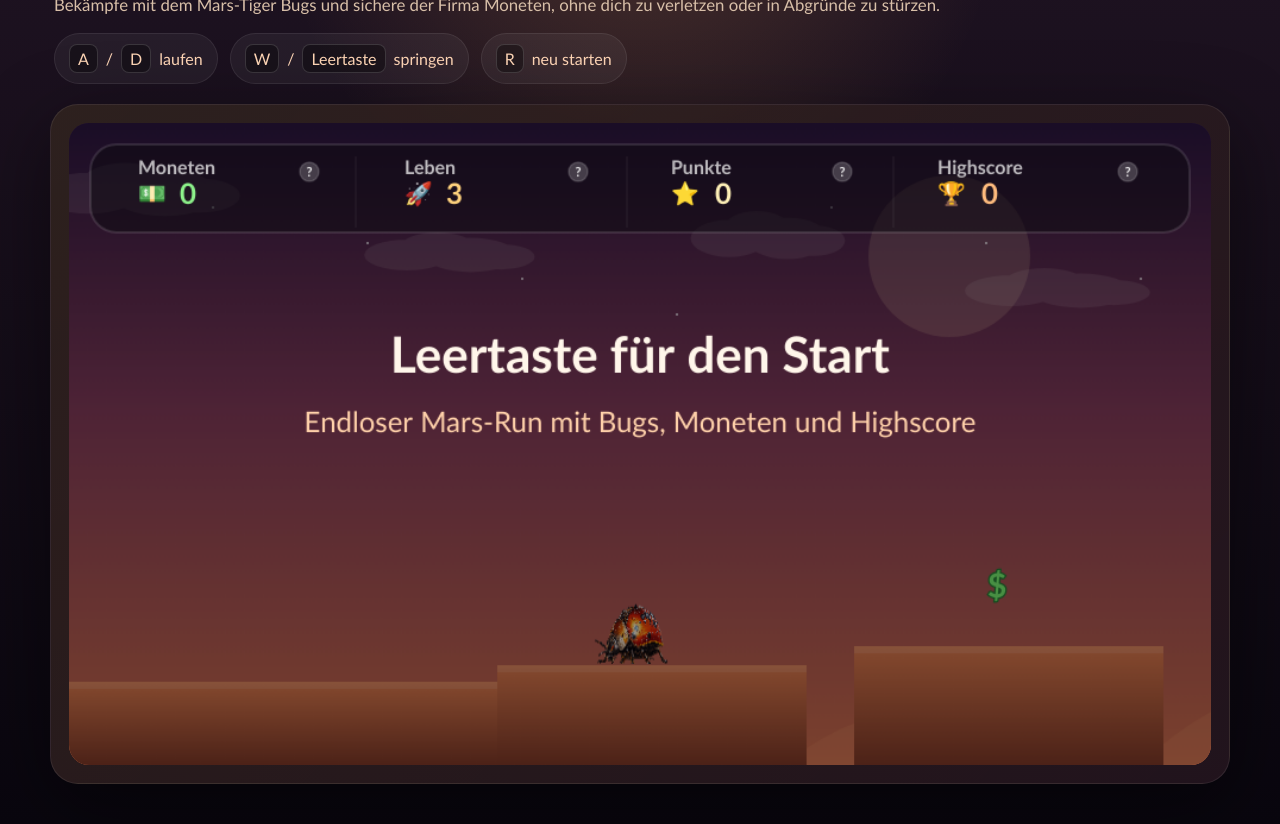
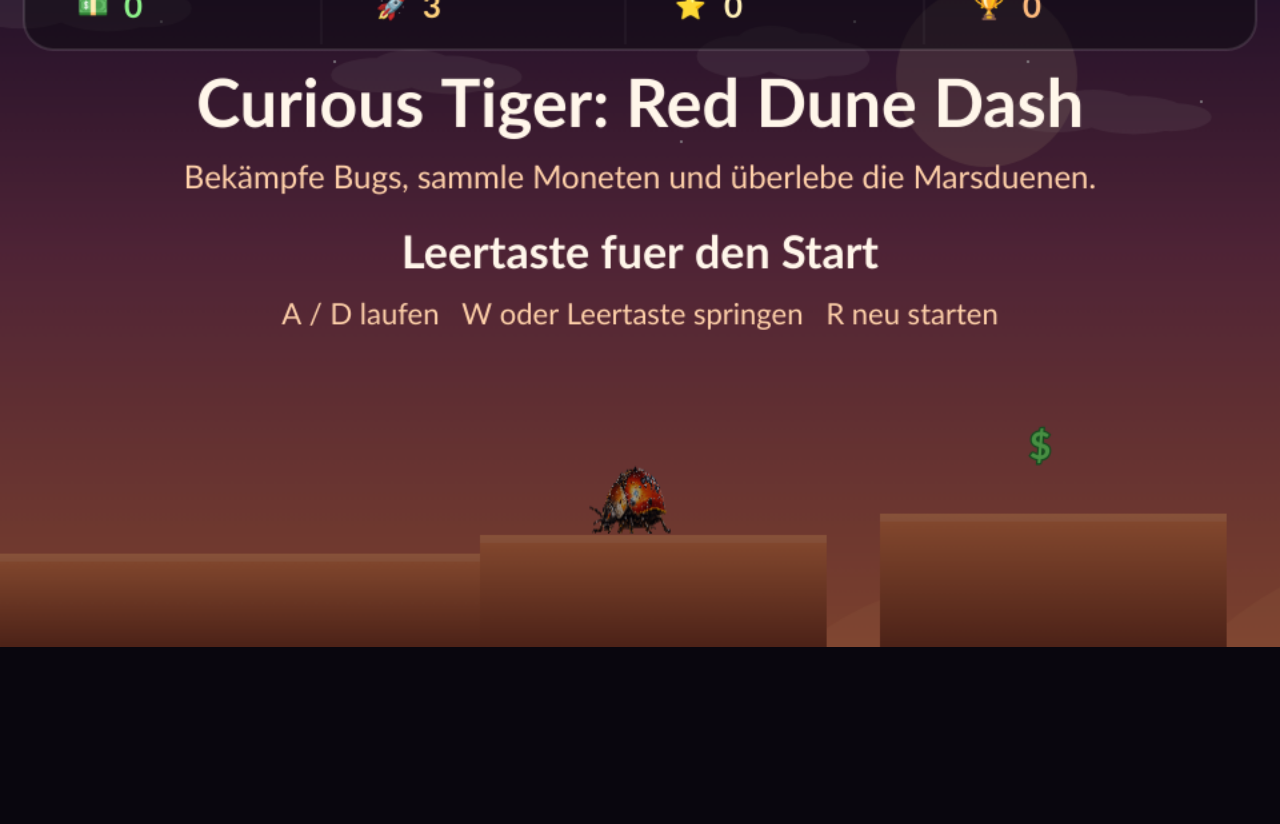
Before and after one commit to mneis42/red-dune-dash, a plain HTML site: page index.html in a window 1280 px wide. Shown: the part 113-937 px from the top of the page. After the commit the page ends 800 px from the top, so only its background shows below. Drawn offline with Linux system fonts and the light colour scheme.

Commit message:
Remove hero section and controls from index.html, and adjust styles.css and game-endless.js for canvas-only mode.

```diff
--- a/game-endless.js
+++ b/game-endless.js
@@ -9,8 +9,7 @@ let statusMessage = "Bereit für den Start";
 let orientationLocked = false;
 
 function syncCanvasOnlyMode() {
-  const canvasOnly = isTouchDevice && window.innerWidth > window.innerHeight;
-  document.body.classList.toggle("canvas-only", canvasOnly);
+  document.body.classList.add("canvas-only");
 }
 
 const mobileHud = {
@@ -1254,15 +1253,21 @@ function drawOverlay() {
   ctx.fillRect(0, 0, canvas.width, canvas.height);
 
   ctx.fillStyle = "#fff6ea";
-  ctx.font = "700 42px Trebuchet MS";
+  ctx.font = "700 50px Trebuchet MS";
   if (gameState === "ready") {
-    ctx.fillText(isTouchDevice ? "Tippe zum Starten" : "Leertaste für den Start", canvas.width / 2, 210);
+    ctx.fillText("Curious Tiger: Red Dune Dash", canvas.width / 2, 150);
     ctx.font = "24px Trebuchet MS";
     ctx.fillStyle = "#ffd1aa";
+    ctx.fillText("Bekämpfe Bugs, sammle Moneten und überlebe die Marsduenen.", canvas.width / 2, 196);
+    ctx.font = "700 34px Trebuchet MS";
+    ctx.fillStyle = "#fff6ea";
+    ctx.fillText(isTouchDevice ? "Tippe zum Starten" : "Leertaste fuer den Start", canvas.width / 2, 256);
+    ctx.font = "22px Trebuchet MS";
+    ctx.fillStyle = "#ffd1aa";
     ctx.fillText(
-      isTouchDevice ? "Tippe auf das Spiel oder auf Springen" : "Endloser Mars-Run mit Bugs, Moneten und Highscore",
+      isTouchDevice ? "Tippe auf das Spiel oder auf Springen" : "A / D laufen   W oder Leertaste springen   R neu starten",
       canvas.width / 2,
-      260
+      298
     );
   } else if (gameState === "lost") {
     ctx.fillText("Game over", canvas.width / 2, 175);
--- a/index.html
+++ b/index.html
@@ -9,18 +9,6 @@
 </head>
 <body>
   <main class="game-shell">
-    <section class="hero">
-      <h1>Curious Tiger: Red Dune Dash</h1>
-      <p class="intro">
-        Bekämpfe mit dem Mars-Tiger Bugs und sichere der Firma Moneten, ohne dich zu verletzen oder in Abgründe zu stürzen.
-      </p>
-      <div class="controls">
-        <span><kbd>A</kbd> / <kbd>D</kbd> laufen</span>
-        <span><kbd>W</kbd> / <kbd>Leertaste</kbd> springen</span>
-        <span><kbd>R</kbd> neu starten</span>
-      </div>
-    </section>
-
     <section class="play-area">
       <canvas id="game" width="960" height="540" aria-label="Mars Tiger Jump and Run"></canvas>
     </section>
--- a/styles.css
+++ b/styles.css
@@ -25,107 +25,18 @@ body {
   user-select: none;
   -webkit-user-select: none;
   -webkit-touch-callout: none;
-  background:
-    radial-gradient(circle at top, rgba(255, 172, 91, 0.2), transparent 32%),
-    linear-gradient(180deg, var(--bg-top), var(--bg-bottom));
-}
-
-.game-shell {
-  width: min(1180px, calc(100vw - 32px));
-  margin: 0 auto;
-  padding: 28px 0 40px;
-}
-
-.hero {
-  padding: 14px 4px 20px;
-}
-
-.eyebrow {
-  margin: 0 0 10px;
-  text-transform: uppercase;
-  letter-spacing: 0.22em;
-  color: #ffbe82;
-  font-size: 0.8rem;
-}
-
-h1 {
-  margin: 0;
-  font-size: clamp(2.2rem, 4vw, 4.4rem);
-  line-height: 0.95;
-}
-
-.intro {
-  margin: 16px 0 0;
-  color: var(--muted);
-  font-size: 1.05rem;
-}
-
-.controls {
-  display: flex;
-  flex-wrap: wrap;
-  gap: 12px;
-  margin-top: 18px;
-  color: #ffd6b6;
-}
-
-.controls span {
-  display: inline-flex;
-  align-items: center;
-  gap: 8px;
-  padding: 10px 14px;
-  border-radius: 999px;
-  background: rgba(255, 255, 255, 0.05);
-  border: 1px solid rgba(255, 255, 255, 0.08);
-}
-
-kbd {
-  padding: 4px 8px;
-  border-radius: 8px;
-  background: rgba(0, 0, 0, 0.35);
-  border: 1px solid rgba(255, 255, 255, 0.15);
-  font: inherit;
-}
-
-.play-area {
-  position: relative;
-  padding: 18px;
-  border-radius: 28px;
-  background:
-    linear-gradient(135deg, rgba(255, 159, 67, 0.12), rgba(255, 95, 109, 0.08)),
-    var(--panel);
-  border: 1px solid var(--panel-border);
-  box-shadow: 0 24px 80px rgba(0, 0, 0, 0.45);
-}
-
-canvas {
-  width: 100%;
-  height: auto;
-  display: block;
-  border-radius: 20px;
-  background: linear-gradient(180deg, #261637 0%, #6f3450 45%, #cc6b44 100%);
-  touch-action: none;
-  user-select: none;
-  -webkit-user-select: none;
-  -webkit-touch-callout: none;
-}
-
-body.canvas-only {
   overflow: hidden;
   background: #09060e;
 }
 
-body.canvas-only .game-shell {
+.game-shell {
   width: 100vw;
   height: 100dvh;
+  margin: 0;
   padding: 0;
-  margin: 0;
 }
 
-body.canvas-only .hero {
-  display: none;
-}
-
-body.canvas-only .play-area {
+.play-area {
   width: 100vw;
   height: 100dvh;
   padding: 0;
@@ -137,46 +48,17 @@ body.canvas-only .play-area {
   place-items: center;
 }
 
-body.canvas-only canvas {
-  width: 100vw;
-  height: 100dvh;
+canvas {
+  width: min(100vw, calc(100dvh * (16 / 9)));
+  height: min(100dvh, calc(100vw * (9 / 16)));
+  aspect-ratio: 16 / 9;
+  max-width: 100vw;
+  max-height: 100dvh;
+  display: block;
   border-radius: 0;
+  background: linear-gradient(180deg, #261637 0%, #6f3450 45%, #cc6b44 100%);
+  touch-action: none;
+  user-select: none;
+  -webkit-user-select: none;
+  -webkit-touch-callout: none;
 }
-
-@media (max-width: 780px) {
-  body {
-    overflow: hidden;
-    background: #09060e;
-  }
-
-  .game-shell {
-    width: 100vw;
-    height: 100dvh;
-    padding: 0;
-  }
-
-  .hero {
-    display: none;
-  }
-
-  .play-area {
-    width: 100vw;
-    height: 100dvh;
-    padding: 0;
-    border: 0;
-    border-radius: 0;
-    background: #09060e;
-    box-shadow: none;
-  }
-
-  .play-area {
-    display: grid;
-    place-items: center;
-  }
-
-  canvas {
-    width: 100vw;
-    height: 100dvh;
-    border-radius: 0;
-  }
-}
```
